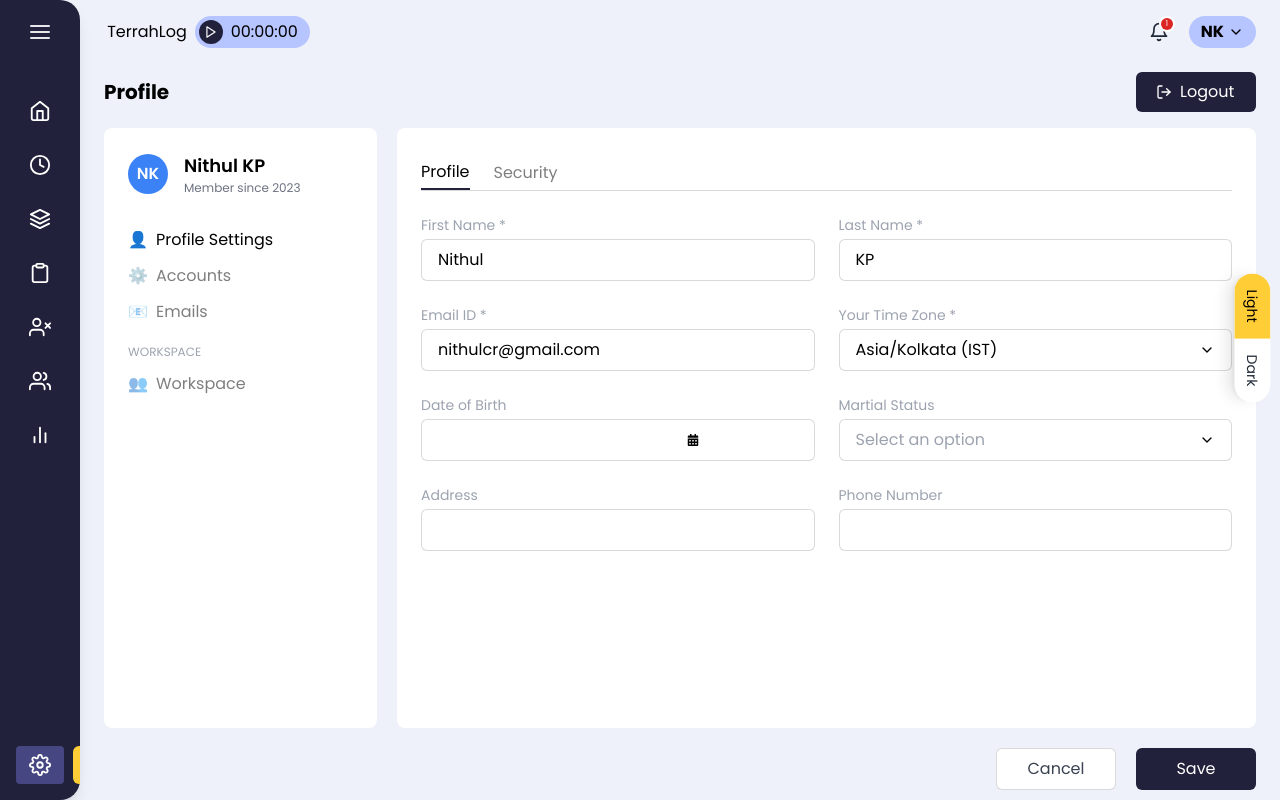
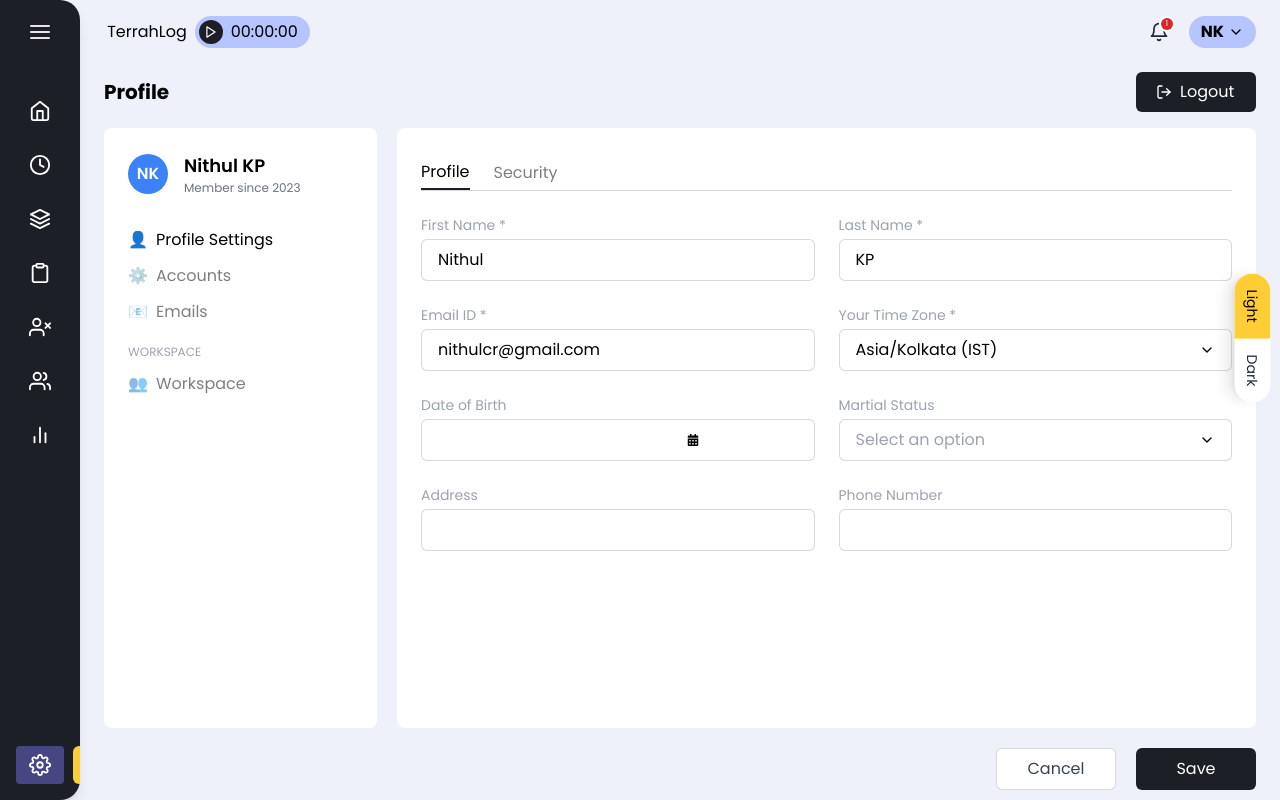
Before and after one commit to terrahtech/terrahlog, a Next.js app: page /settings in a window 1280 px wide. Built offline with nearby package versions, Linux system fonts and the light colour scheme.

Commit message:
second_commit15

```diff
--- a/components/projects/ProjectRow.tsx
+++ b/components/projects/ProjectRow.tsx
@@ -115,7 +115,7 @@ const ProjectRow = ({ project, allMembers, onMembersUpdate }: Props) => {
                 </h2>
                 <button
                   onClick={() => setShowMemberOffcanvas(false)}
-                  className="text-gray-500 hover:text-black text-2xl leading-none"
+                  className="text-gray-500  text-2xl leading-none"
                 >
                   &times;
                 </button>
@@ -179,7 +179,7 @@ const ProjectRow = ({ project, allMembers, onMembersUpdate }: Props) => {
               <div className="flex gap-2 mt-4">
                 <button
                   onClick={() => setShowMemberOffcanvas(false)}
-                  className="flex-1 border border-gray-300 px-4 py-2 rounded hover:bg-gray-100"
+                  className="flex-1 border border-gray-300 px-4 py-2 rounded"
                 >
                   Cancel
                 </button>
--- a/pages/projects/index.tsx
+++ b/pages/projects/index.tsx
@@ -124,7 +124,7 @@ const ProjectsPage = () => {
               <h2 className="text-lg font-semibold">Add New Project</h2>
               <button
                 onClick={() => setShowOffcanvas(false)}
-                className="text-gray-500 hover:text-black text-2xl leading-none"
+                className="text-gray-500  text-2xl leading-none"
               >
                 &times;
               </button>
--- a/styles/globals.css
+++ b/styles/globals.css
@@ -5,10 +5,10 @@
 
 :root {
     --font-poppins: 'Poppins', sans-serif;
-    --primary: #21213b;
+    --primary:  #1c2026;
     --light: #eef1fa;
     --secondary: #b6c4ff;
-    --hover:  #5b5ba2 ;
+    --hover:  #5b5ba2;
     --text-light:#1f2937;
     --card:#fff;
     --warning:#FFCD36;
@@ -19,11 +19,12 @@
 
   }
   :root .dark-mode  {
-    --light: #11112b;
+    --primary: #1c2026;
+    --light: #31363F;
     --secondary: ;
     color: white;
     --text-light:#fff;
-    --card:#191931;
+    --card:#222831;
     --input-bg: #24243a;
     --black:#fff;
 
```
